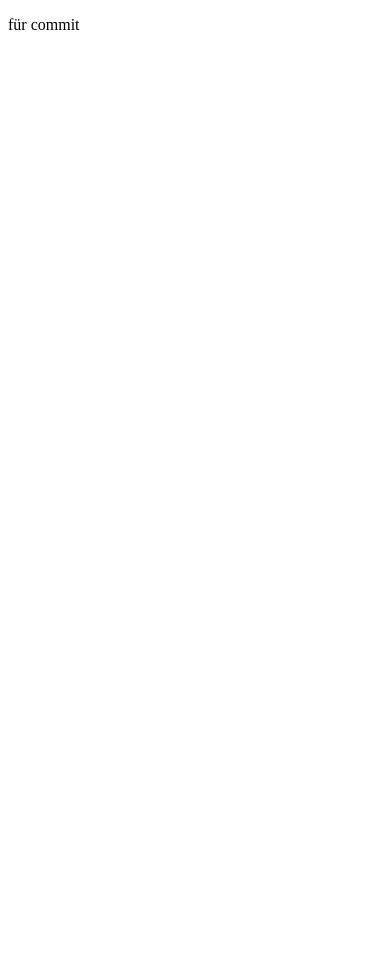
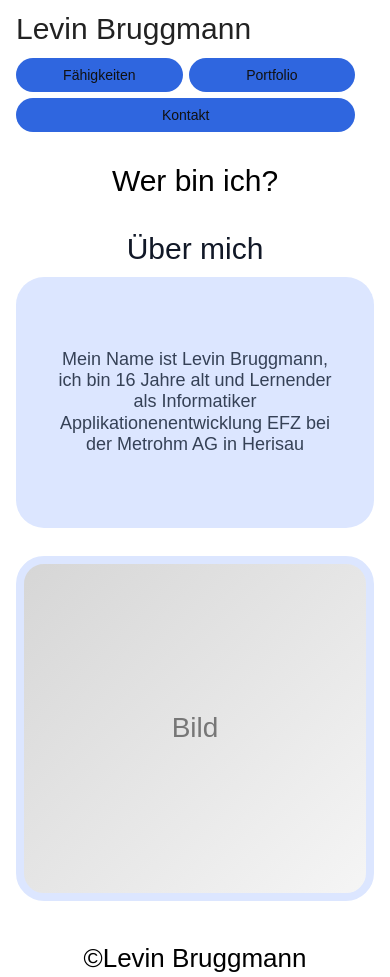
Before and after one commit to Bebluga/Projekt, a plain HTML site: page html/index.html in a window 390 px wide. Before the commit the page ends 844 px from the top, so only its background shows below. Drawn offline with Linux system fonts and the light colour scheme.

Commit message:
erste Seite
Co-authored-by: Copilot <copilot@github.com>

```diff
--- a/css/style.css
+++ b/css/style.css
@@ -0,0 +1,217 @@
+* {
+  box-sizing: border-box;
+}
+
+body {
+  margin: 0;
+  font-family: Arial, Helvetica, sans-serif;
+  color: #222;
+}
+
+header {
+  display: flex;
+  justify-content: space-between;
+  align-items: center;
+  min-height: 54px;
+  padding: 0 20px 0 24px;
+  background: #fff;
+  border-left: none;
+}
+
+header h1 {
+  margin: 0;
+  font-size: 30px;
+  font-weight: 400;
+  line-height: 1;
+}
+
+header h1 a {
+  color: #222;
+  text-decoration: none;
+}
+
+.navigation {
+  display: flex;
+  list-style: none;
+  margin: 0;
+  padding: 0;
+  gap: 6px;
+}
+
+.navigation a {
+  display: block;
+  min-width: 142px;
+  padding: 9px 26px;
+  border-radius: 999px;
+  background: #2f66df;
+  color: #111;
+  font-size: 14px;
+  text-align: center;
+  text-decoration: none;
+}
+
+.navigation a:hover,
+.navigation a:focus {
+  background: #2558c7;
+}
+
+.home-page {
+  min-height: 100vh;
+  display: flex;
+  align-items: center;
+  flex-direction: column;
+  background: #1f1f1f;
+}
+
+.home-page header,
+.home-page main {
+  width: min(852px, calc(100% - 40px));
+  background: #fff;
+}
+
+.home-page header {
+  margin-top: 48px;
+}
+
+.home-page main {
+  min-height: 560px;
+  padding: 2px 34px 14px;
+}
+
+.home-page h2 {
+  margin: 0 0 58px;
+  color: #000;
+  font-size: 32px;
+  font-weight: 400;
+  line-height: 1.15;
+  text-align: center;
+}
+
+.about-section {
+  display: grid;
+  grid-template-columns: 1fr 290px;
+  align-items: start;
+  gap: 72px;
+}
+
+.about-text h3 {
+  margin: 0 0 10px 118px;
+  color: #111827;
+  font-size: 30px;
+  font-weight: 400;
+  line-height: 1.2;
+}
+
+.about-card {
+  width: 393px;
+  min-height: 251px;
+  display: flex;
+  align-items: center;
+  justify-content: center;
+  padding: 36px 40px;
+  border-radius: 28px;
+  background: #dce6ff;
+}
+
+.about-card p {
+  max-width: 290px;
+  margin: 0;
+  color: #354156;
+  font-size: 18px;
+  line-height: 1.18;
+  text-align: center;
+}
+
+.portrait-placeholder {
+  width: 260px;
+  height: 345px;
+  display: flex;
+  align-items: center;
+  justify-content: center;
+  overflow: hidden;
+  border: 8px solid #dce6ff;
+  border-radius: 28px;
+  background: linear-gradient(135deg, #d6d6d6, #f5f5f5);
+  color: #777;
+  font-size: 28px;
+}
+
+.home-page footer {
+  margin-top: 62px;
+  color: #000;
+  font-size: 30px;
+  line-height: 1.2;
+  text-align: center;
+}
+
+@media (max-width: 720px) {
+  header {
+    align-items: flex-start;
+    flex-direction: column;
+    gap: 14px;
+    padding: 14px 16px;
+  }
+
+  .navigation {
+    flex-wrap: wrap;
+    width: 100%;
+  }
+
+  .navigation li {
+    flex: 1 1 150px;
+  }
+
+  .navigation a {
+    min-width: 0;
+  }
+
+  .home-page {
+    align-items: stretch;
+    background: #fff;
+  }
+
+  .home-page header,
+  .home-page main {
+    width: 100%;
+  }
+
+  .home-page header {
+    margin-top: 0;
+  }
+
+  .home-page main {
+    min-height: 0;
+    padding: 18px 16px 28px;
+  }
+
+  .home-page h2 {
+    margin-bottom: 32px;
+    font-size: 30px;
+  }
+
+  .about-section {
+    grid-template-columns: 1fr;
+    gap: 28px;
+  }
+
+  .about-text h3 {
+    margin-left: 0;
+    text-align: center;
+  }
+
+  .about-card,
+  .portrait-placeholder {
+    width: 100%;
+    max-width: 393px;
+    margin: 0 auto;
+  }
+
+  .portrait-placeholder {
+    height: 345px;
+  }
+
+  .home-page footer {
+    margin-top: 42px;
+    font-size: 26px;
+  }
+}
--- a/html/index.html
+++ b/html/index.html
@@ -1,11 +1,44 @@
 <!doctype html>
-<html lang="en">
+<html lang="de">
   <head>
     <meta charset="UTF-8" />
     <meta name="viewport" content="width=device-width, initial-scale=1.0" />
-    <title>Document</title>
+    <title>Wer bin ich?</title>
+    <link rel="stylesheet" href="../css/style.css" />
   </head>
-  <body>
-    <p>für commit</p>
+  <body class="home-page">
+    <header>
+      <h1><a href="index.html">Levin Bruggmann</a></h1>
+      <nav>
+        <ul class="navigation">
+          <li><a href="faehigkeiten.html">F&auml;higkeiten</a></li>
+          <li><a href="portfolio.html">Portfolio</a></li>
+          <li><a href="kontakt.html">Kontakt</a></li>
+        </ul>
+      </nav>
+    </header>
+
+    <main>
+      <h2>Wer bin ich?</h2>
+
+      <section class="about-section" aria-labelledby="about-title">
+        <div class="about-text">
+          <h3 id="about-title">&Uuml;ber mich</h3>
+          <div class="about-card">
+            <p>
+              Mein Name ist Levin Bruggmann, ich bin 16 Jahre alt und Lernender
+              als Informatiker Applikationenentwicklung EFZ bei der Metrohm AG
+              in Herisau
+            </p>
+          </div>
+        </div>
+
+        <div class="portrait-placeholder" aria-label="Platzhalter Bild">
+          <span>Bild</span>
+        </div>
+      </section>
+
+      <footer>&copy;Levin Bruggmann</footer>
+    </main>
   </body>
 </html>
```
Also changed, not shown: html/faehigkeiten.html (added, +21 -0 lines), html/kontakt.html (added, +21 -0 lines), html/portfolio.html (added, +21 -0 lines).
